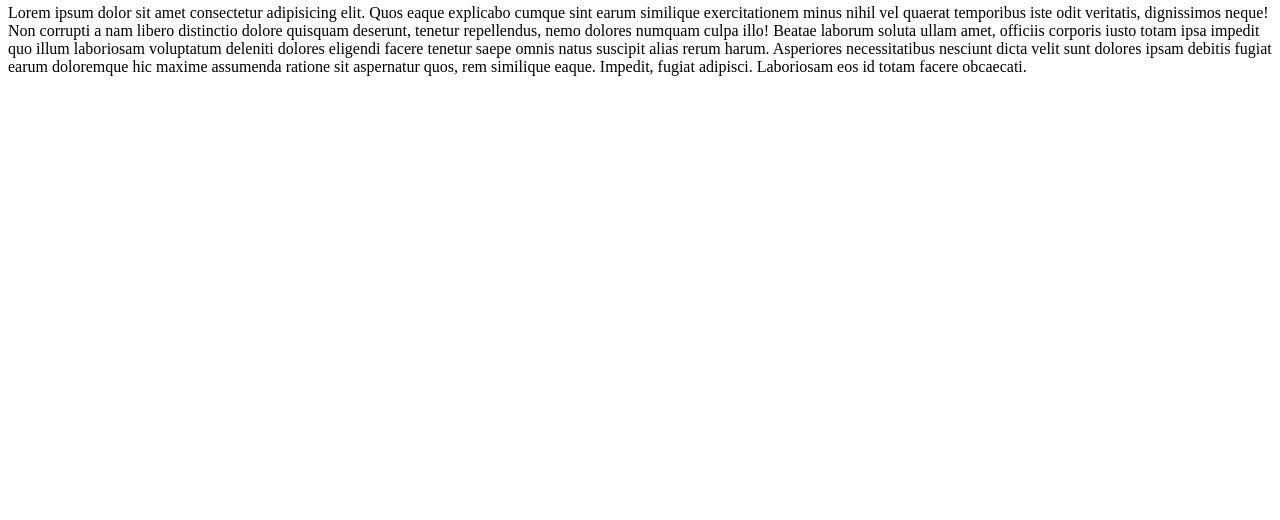
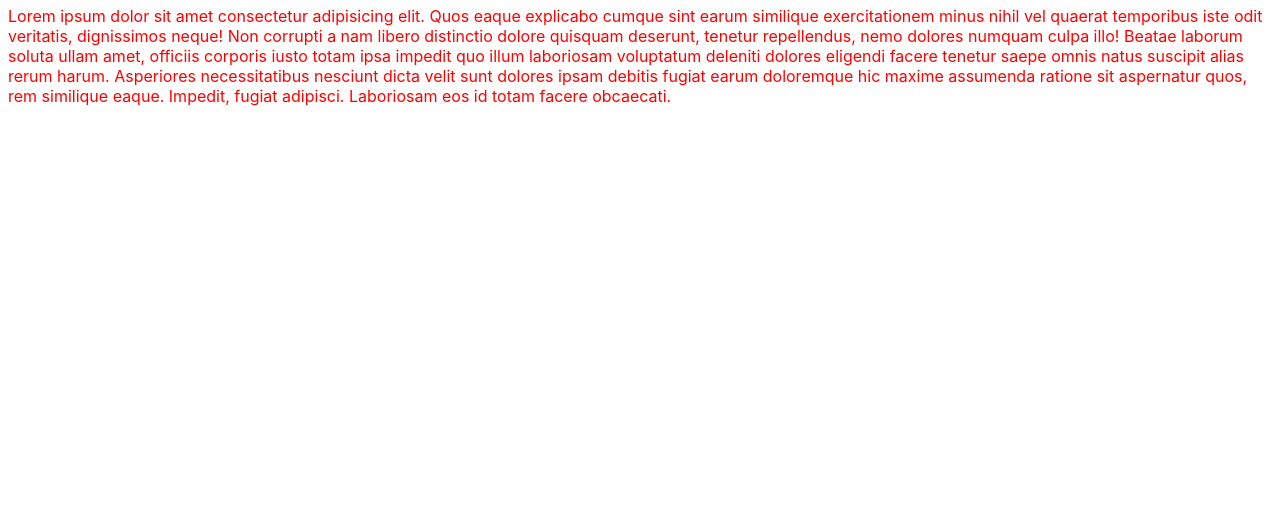
Before and after one commit to this-is-rafi/my-first-website, a plain HTML site: page index.html in a window 1280 px wide. Shown: the part 280-800 px from the top of the page. Drawn offline with Linux system fonts and the light colour scheme.

Commit message:
modified

```diff
--- a/index.html
+++ b/index.html
@@ -6,6 +6,12 @@
     <meta http-equiv="X-UA-Compatible" content="IE=edge">
     <meta name="viewport" content="width=device-width, initial-scale=1.0">
     <title>Document</title>
+    <style>
+        .rafi {
+            color: red;
+            font-family: -apple-system, BlinkMacSystemFont, 'Segoe UI', Roboto, Oxygen, Ubuntu, Cantarell, 'Open Sans', 'Helvetica Neue', sans-serif;
+        }
+    </style>
 </head>
 
 <body>
@@ -20,7 +26,8 @@
         <p>Lorem ipsum dolor sit amet consectetur adipisicing elit. Quos eaque explicabo cumque sint earum similique exercitationem minus nihil vel quaerat temporibus iste odit veritatis, dignissimos neque! Non corrupti a nam libero distinctio dolore quisquam
             deserunt, tenetur repellendus, nemo dolores numquam culpa illo! Beatae laborum soluta ullam amet, officiis corporis iusto totam ipsa impedit quo illum laboriosam voluptatum deleniti dolores eligendi facere tenetur saepe omnis natus suscipit
             alias rerum harum. Asperiores necessitatibus nesciunt dicta velit sunt dolores ipsam debitis fugiat earum doloremque hic maxime assumenda ratione sit aspernatur quos, rem similique eaque. Impedit, fugiat adipisci. Laboriosam eos id totam facere
-            obcaecati.</p>
+            obcaecati.
+        </p>
     </div>
 </body>
 
```
